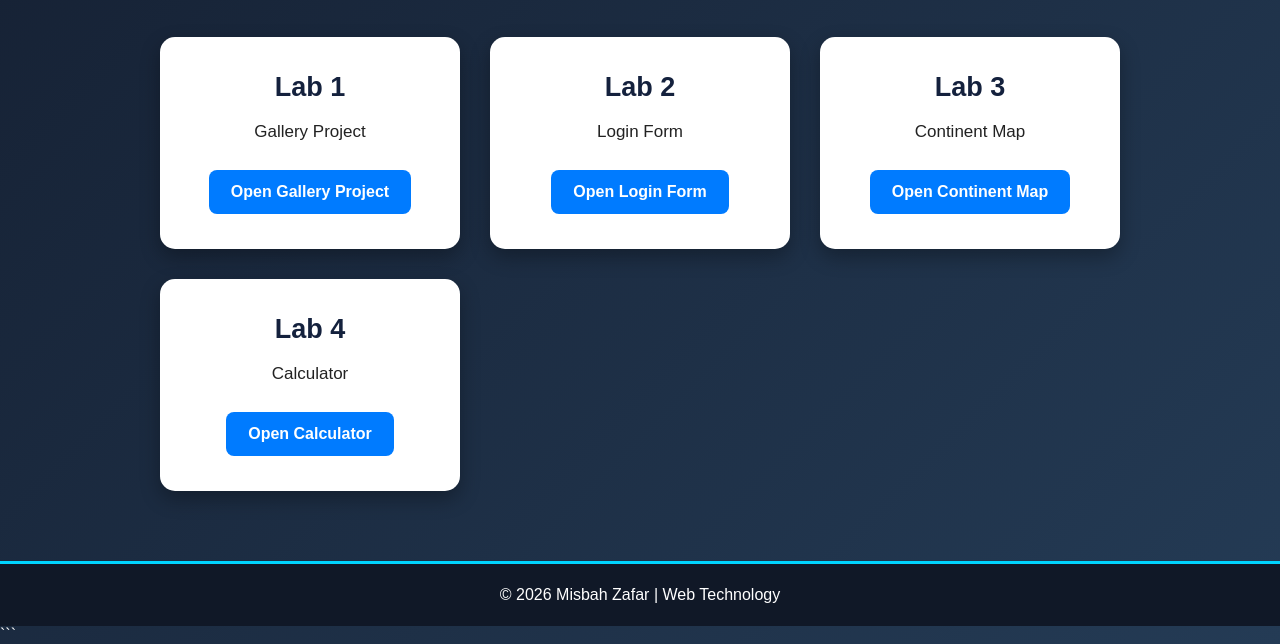
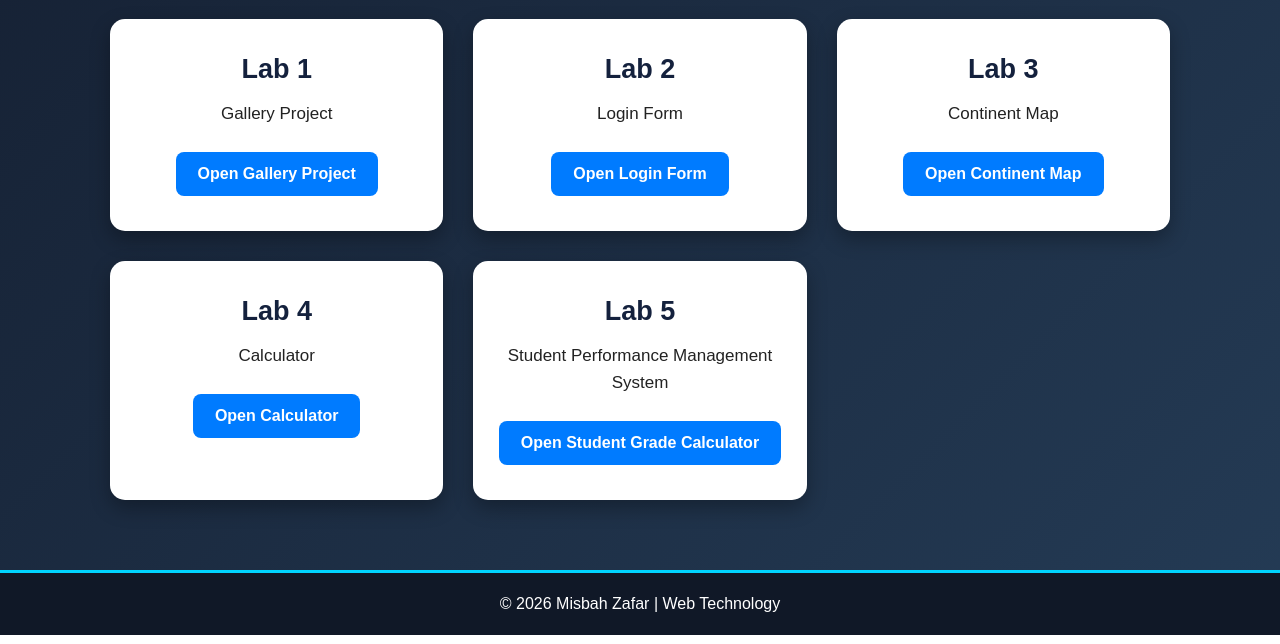
Before and after one commit to misbahzafar910-design/Web-Technology, a plain HTML site: page index.html in a window 1280 px wide. Shown: the part 359-1003 px from the top of the page. Drawn offline with Linux system fonts and the light colour scheme.

Commit message:
Update lab section and add Student Performance card

````diff
--- a/index.html
+++ b/index.html
@@ -1,4 +1,4 @@
-```html
+
 <!DOCTYPE html>
 <html lang="en">
 <head>
@@ -57,7 +57,7 @@
         }
 
         .container {
-            max-width: 1000px;
+            max-width: 1100px;
             margin: 50px auto;
             padding: 20px;
         }
@@ -187,7 +187,7 @@
         <!-- Lab Cards -->
         <section class="labs" id="labs">
 
-            <!-- LAB 1: GALLERY PROJECT -->
+            <!-- LAB 1 -->
             <div class="lab-card">
                 <h3>Lab 1</h3>
                 <p>Gallery Project</p>
@@ -199,7 +199,7 @@
                 </a>
             </div>
 
-            <!-- LAB 2: LOGIN FORM -->
+            <!-- LAB 2 -->
             <div class="lab-card">
                 <h3>Lab 2</h3>
                 <p>Login Form</p>
@@ -211,7 +211,7 @@
                 </a>
             </div>
 
-            <!-- LAB 3: CONTINENT MAP -->
+            <!-- LAB 3 -->
             <div class="lab-card">
                 <h3>Lab 3</h3>
                 <p>Continent Map</p>
@@ -223,7 +223,7 @@
                 </a>
             </div>
 
-            <!-- LAB 4: CALCULATOR -->
+            <!-- LAB 4 -->
             <div class="lab-card">
                 <h3>Lab 4</h3>
                 <p>Calculator</p>
@@ -232,6 +232,18 @@
                     target="_blank"
                     rel="noopener noreferrer">
                     Open Calculator
+                </a>
+            </div>
+
+            <!-- LAB 5: STUDENT PERFORMANCE -->
+            <div class="lab-card">
+                <h3>Lab 5</h3>
+                <p>Student Performance Management System</p>
+                <a
+                    href="https://misbahzafar910-design.github.io/Task.-5/"
+                    target="_blank"
+                    rel="noopener noreferrer">
+                    Open Student Grade Calculator
                 </a>
             </div>
 
@@ -245,4 +257,3 @@
 
 </body>
 </html>
-```
````
